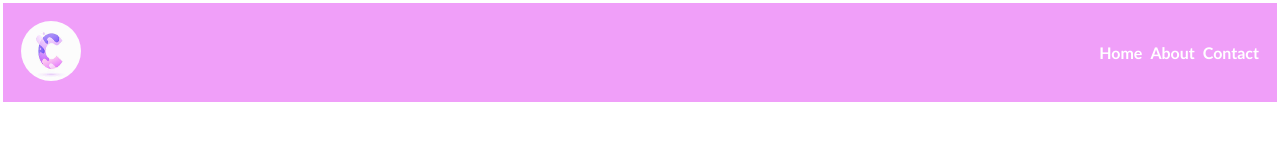
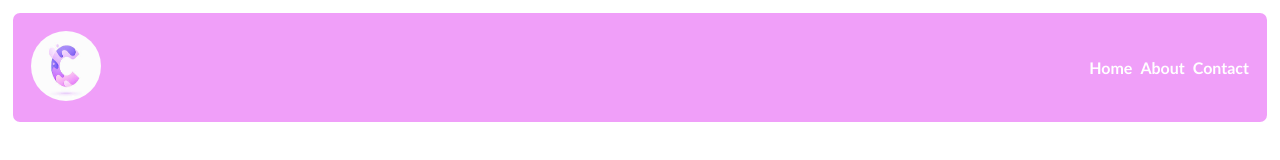
Before and after one commit to Erick559/Navigation-bar, a plain HTML site: page index.html in a window 1280 px wide. Drawn offline with Linux system fonts and the light colour scheme.

Commit message:
Add border radius to the navigation bar

```diff
--- a/css/style.css
+++ b/css/style.css
@@ -10,8 +10,8 @@ body {
 }
 
 img {
-    width: 60px;
-    height: 60px;
+    width: 70px;
+    height: 70px;
     border-radius: 50%;
 }
 
@@ -22,6 +22,8 @@ img {
     align-items: center;
     border: 3px solid white;
     background-color: #F09FF9;
+    border-radius: 10px;
+    margin: 10px;
 }
 
 .nav {
```
